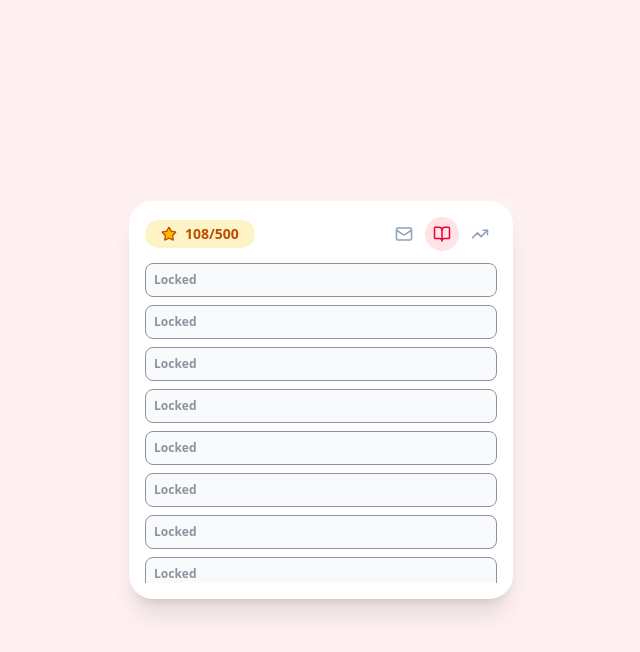
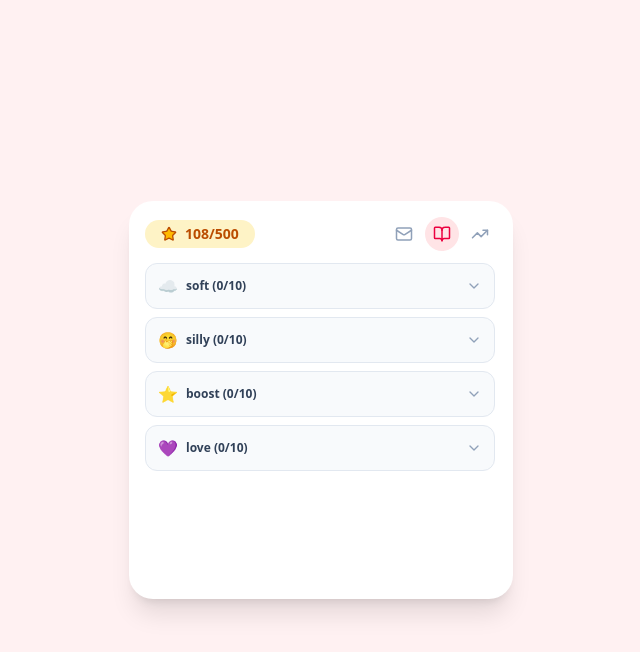
Before and after one commit to talech/sloth-mail, a React (Vite) app: page / in a window 1280 px wide. Both pictures are taken after a click on the button 761 px from the left and 219 px from the top of the page. Shown: the top 652 px of the page, without its empty margins (319-959 px from the left). Built offline with nearby package versions, Linux system fonts and the light colour scheme.

Commit message:
Add grouped journal collections

```diff
--- a/src/App.tsx
+++ b/src/App.tsx
@@ -1,5 +1,5 @@
 import React, { useState, useEffect } from 'react';
-import { Star, BookOpen, Mail, TrendingUp, Gift } from 'lucide-react';
+import { Star, BookOpen, Mail, TrendingUp, Gift, ChevronDown } from 'lucide-react';
 
 const SAVE_KEY = 'slothmail-save-v1';
 
@@ -79,6 +79,8 @@ const tones = [
   { id: "romantic", label: "Love", emoji: "💜", cost: 80 },
 ];
 
+const collectionCategories = tones.filter(tone => tone.id !== 'treats');
+
 type Message = (typeof messageBank)[number];
 type ActiveMessage = Pick<Message, 'title' | 'text' | 'tag'> & Partial<Pick<Message, 'id' | 'tone' | 'cost'>>;
 
@@ -124,6 +126,9 @@ export default function App() {
   const [activeMessage, setActiveMessage] = useState<ActiveMessage | null>(null);
   const [showSloth, setShowSloth] = useState(false);
   const [journal, setJournal] = useState<Message[]>(() => messageBank.filter(message => save.journalIds.includes(message.id)));
+  const [openCategories, setOpenCategories] = useState<Record<string, boolean>>(() =>
+    Object.fromEntries(collectionCategories.map(category => [category.id, false]))
+  );
   const [view, setView] = useState('main');
   const [lastDailyClaim, setLastDailyClaim] = useState<string | null>(save.lastDailyClaim);
   const canClaimDaily = lastDailyClaim !== getTodayKey();
@@ -165,6 +170,10 @@ export default function App() {
       }
     }
     showSlothBriefly();
+  };
+
+  const toggleCategory = (categoryId: string) => {
+    setOpenCategories(current => ({ ...current, [categoryId]: !current[categoryId] }));
   };
 
   const navItems = [{ id: 'main', icon: Mail }, { id: 'journal', icon: BookOpen }, { id: 'upgrades', icon: TrendingUp }];
@@ -234,12 +243,51 @@ export default function App() {
         )}
 
         {view === 'journal' && (
-            <div className="w-full h-80 overflow-y-auto text-left space-y-2 text-xs">
-                {messageBank.map(m => (
-                    <div key={m.id} className={`p-2 rounded-lg border ${journal.find(j => j.id === m.id) ? 'bg-white' : 'bg-slate-100 opacity-50'}`}>
-                        <p className="font-bold">{journal.find(j => j.id === m.id) ? m.title : "Locked"}</p>
-                    </div>
-                ))}
+            <div className="w-full h-80 overflow-y-auto text-left space-y-2 text-xs pr-0.5">
+                {collectionCategories.map(category => {
+                  const categoryMessages = messageBank.filter(message => message.tone === category.id);
+                  const collectedMessages = categoryMessages.filter(message => journal.some(saved => saved.id === message.id));
+                  const isOpen = openCategories[category.id];
+
+                  return (
+                    <section key={category.id} className="overflow-hidden rounded-xl border border-slate-200 bg-slate-50">
+                      <button
+                        type="button"
+                        onClick={() => toggleCategory(category.id)}
+                        aria-expanded={isOpen}
+                        className="flex w-full items-center gap-2 px-3 py-2.5 text-left font-bold text-slate-700 hover:bg-rose-50"
+                      >
+                        <span className="text-base" aria-hidden="true">{category.emoji}</span>
+                        <span className="flex-1">{category.label.toLowerCase()} ({collectedMessages.length}/{categoryMessages.length})</span>
+                        <ChevronDown
+                          size={16}
+                          className={`text-slate-400 transition-transform ${isOpen ? 'rotate-180' : ''}`}
+                        />
+                      </button>
+
+                      {isOpen && (
+                        <div className="space-y-1.5 border-t border-slate-200 p-2">
+                          {categoryMessages.map(message => {
+                            const isCollected = journal.some(saved => saved.id === message.id);
+
+                            return isCollected ? (
+                              <div
+                                key={message.id}
+                                className="w-full rounded-lg border border-slate-200 bg-white p-2 text-left font-bold text-slate-700"
+                              >
+                                {message.title}
+                              </div>
+                            ) : (
+                              <div key={message.id} className="rounded-lg border border-slate-200 bg-slate-100 p-2 font-bold text-slate-400 opacity-70">
+                                Locked
+                              </div>
+                            );
+                          })}
+                        </div>
+                      )}
+                    </section>
+                  );
+                })}
             </div>
         )}
       </div>
```
